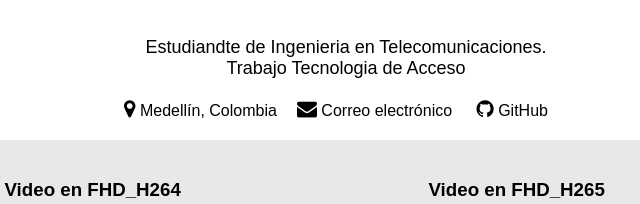
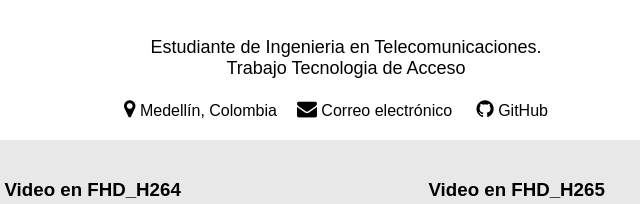
Before and after one commit to look150/Video-coding, a plain HTML site: page Prueba (copia 1)/index.html in a window 1280 px wide. Shown: the part 361-565 px from the top of the page, 294-934 px from the left. Drawn offline with Linux system fonts and the light colour scheme.

Commit message:
Update index.html

```diff
--- a/Prueba (copia 1)/index.html
+++ b/Prueba (copia 1)/index.html
@@ -13,7 +13,7 @@
         <div class="perfil">
             <img src="Foto seleccionada.jpg" alt="Mi foto" class="foto-perfil">
             <h1>Andres Felipe Noreña</h1>
-            <p class="descripcion">Estudiandte de Ingenieria en Telecomunicaciones.<br> Trabajo Tecnologia de Acceso</p>
+            <p class="descripcion">Estudiante de Ingenieria en Telecomunicaciones.<br> Trabajo Tecnologia de Acceso</p>
             <ul class="enlaces-personales">
                 <li><a><i class="fa fa-map-marker" style="font-size:20px"></i> Medellín, Colombia</a>
                     <li><a href="mailto:andres.norena@upb.edu.co" target="_blank"><i class="fa fa-envelope" style="font-size:20px"></i> Correo electrónico</a></li>
```
